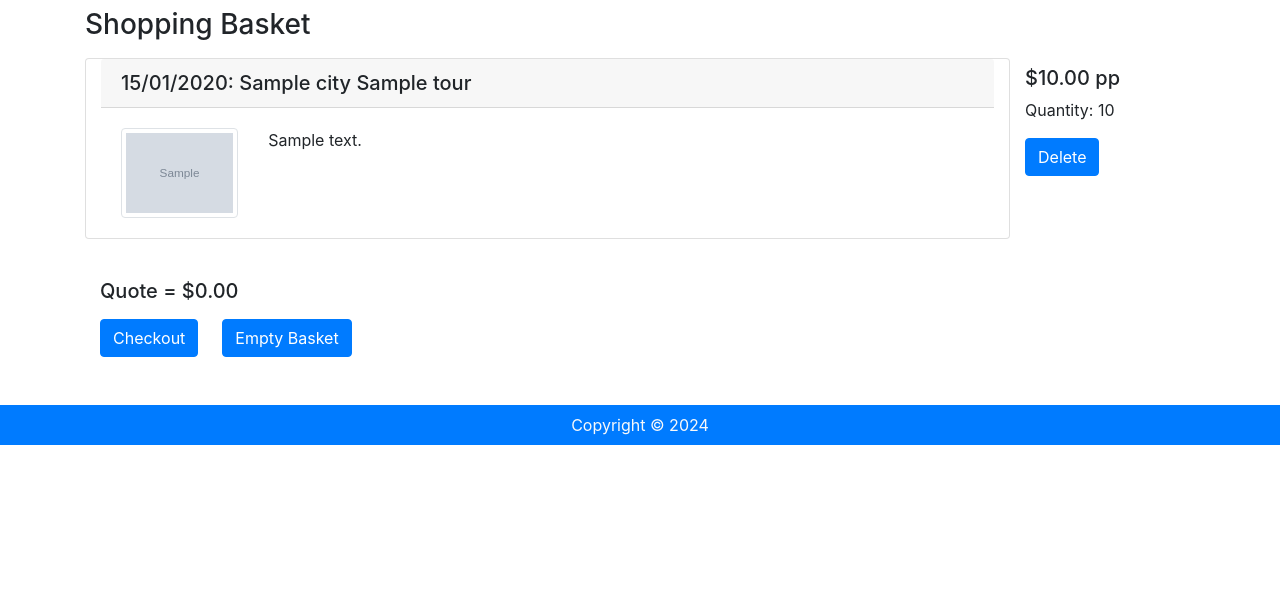
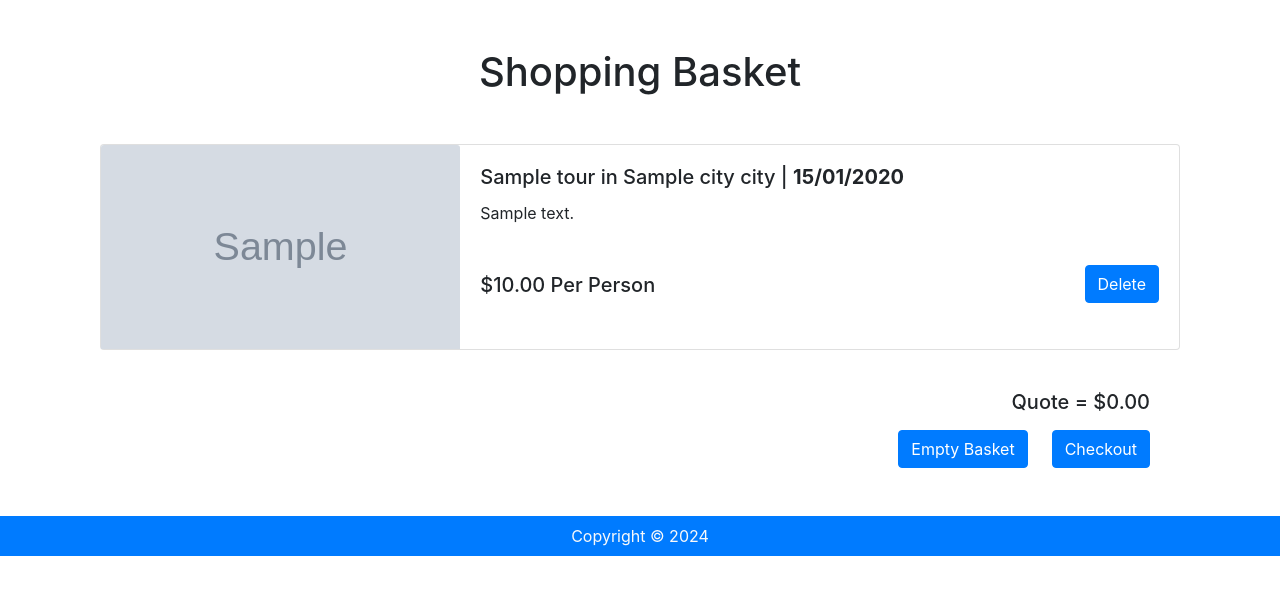
Before and after one commit to alisonwu6/edutour, a Python web app: template edutours/templates/order.html in a window 1280 px wide. Shown: the part 56-651 px from the top of the page. Run offline with Jinja, Linux system fonts and the light colour scheme; the template is opened without the code that fills it: most values are stand-ins (such as "Sample title", 1, 10 or a date in 2020); grey boxes marked "Sample" are stand-in pictures; some libraries are stand-ins or nearby versions.

Commit message:
chore(tempalte): shopping cart, order and tour

```diff
--- a/edutours/static/css/style.css
+++ b/edutours/static/css/style.css
@@ -34,3 +34,12 @@
   overflow: hidden;
   text-overflow: ellipsis;
 }
+
+.order_page {
+  img {
+    display: block;
+    width: 100%;
+    height: 204px;
+    object-fit: cover;
+  }
+}
--- a/edutours/templates/order.html
+++ b/edutours/templates/order.html
@@ -1,54 +1,52 @@
 {% extends 'base.html' %}
 
 {% block main %}
-<!-- display contents of user basket -->
 <section>
     <div class="container">
-        <div class="row co-12 d-flex mt-2 mb-2">
-            <h3>Shopping Basket</h3>
-        </div>
+        <h1 class="text-center my-5">Shopping Basket</h1>
 
-        <!-- each tour on seperate row -->
+        {% if order.tours | length == 0 %}
+            <p class="text-center">No tours selected yet.</p>
+            <div class="row justify-content-center">
+                <a href="{{url_for('main.index')}}" class="btn btn-primary">Find Tours</a>
+            </div>
+        {% else %}
         {% for tour in order.tours %}
-            <div class="row shadow-md my-row mb-3">
-                <div class="col-sm-10 card">
-                    <h5 class="card-header">{{tour.date.strftime("%d/%m/%Y")}}: {{tour.city.name}} {{tour.name}}</h5>
-                    <div class="card-body">
-                        <div class="row">
-                            <div class="col-2">
-                                <img class="img-thumbnail" src="{{url_for('static', filename=('img/' + tour.image))}}">
+            <div class="row order_page">
+                <div class="col-12">
+                    <div class="card mb-3">
+                        <div class="row no-gutters">
+                            <div class="col-4">
+                                <img class="card-img-top" class="img-thumbnail" src="{{url_for('static', filename=('img/' + tour.image))}}">
                             </div>
-                            <div class="col-10">
-                                <!-- Item Description -->
-                                <p class="card-text">{{tour.description}}</p>
+                            <div class="col-8">
+                                <div class="card-body">
+                                    <h5 class="card-title">{{tour.name}} in {{tour.city.name}} city | <strong>{{tour.date.strftime("%d/%m/%Y")}}</strong></h5>
+                                    <p class="card-text">{{tour.description}}</p>
+                                </div>
+                                <div class="card-body d-flex justify-content-between align-itmes-end">
+                                    <h5 class="mt-2">{{"$%.2f"|format(tour.price)}} Per Person</h5>
+                                    <form method="POST" action="{{url_for('main.deleteorderitem')}}">
+                                        <input type="hidden" id="id" name="id" value="{{tour.id}}">
+                                        <input type="submit" value="Delete" class="btn btn-primary">
+                                    </form>
+                                </div>
                             </div>
                         </div>
                     </div>
                 </div>
-                <br><br>
-                <!-- right column has price and delete button -->
-                <div class="col-sm-2">
-                <!-- delete item button -->
-                    <h5 class="mt-2">{{"$%.2f"|format(tour.price)}} pp</h5>
-                    <p>Quantity: {{tour.qty}}</p>
-                    <form method="POST" action="{{url_for('main.deleteorderitem')}}">
-                        <input type="hidden" id="id" name="id" value="{{tour.id}}">
-                        <input type="submit" value="Delete" class="btn btn-primary mb-3">
-                    </form>
-                </div>
             </div>
         {% endfor %}
-
-        <!-- total price and page controls -->
         <section>
-            <div class="row col-12 d-flex">
+            <div class="row col-12 d-flex justify-content-end">
                 <h5 class="mt-4">Quote = {{"$%.2f"|format(total_price)}}</h5>
             </div>
-            <div class="row col-12 d-flex mt-2 mb-4">
-                <a href="{{url_for('main.checkout')}}" class="btn btn-primary mr-4">Checkout</a>
+            <div class="row col-12 d-flex mt-2 mb-4 justify-content-end">
                 <a href="{{url_for('main.deleteorder')}}" class="btn btn-primary">Empty Basket</a>
+                <a href="{{url_for('main.checkout')}}" class="btn btn-primary ml-4">Checkout</a>
             </div>
         </section>
+        {% endif %}
     </div>
 </section>
 
--- a/edutours/templates/tour.html
+++ b/edutours/templates/tour.html
@@ -23,7 +23,7 @@
       </div>
       <div class="">Price: ${{tour.price}}/per person</div>
       <div class="">Language offered: {{ tour.languages | join(', ') }}</div>
-      <form action="{{url_for('main.order')}}">
+      <form class="ml-auto"action="{{url_for('main.order')}}">
         <input type="hidden" id="tour_id" name="tour_id" value="{{tour.id}}">
         <input class="btn btn-primary" type="submit" value="Add to cart">
       </form>
```
Also changed, not shown: edutours/forms.py (+5 -5 lines), edutours/templates/checkout.html (+7 -7 lines), instance/edutours.sqlite.
